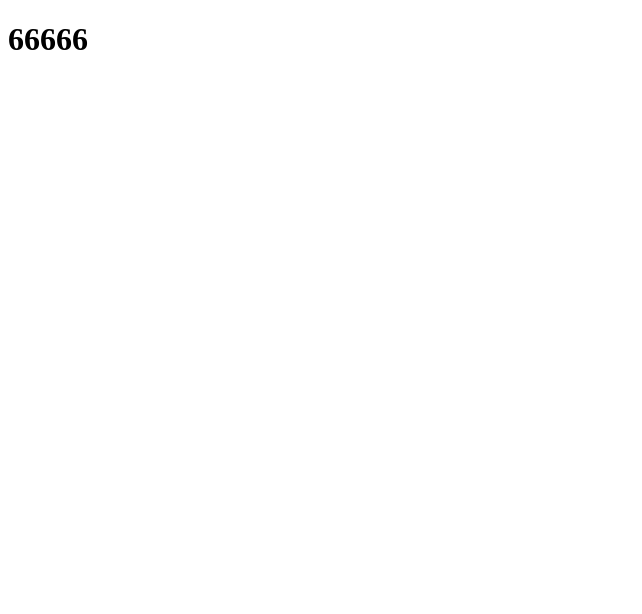
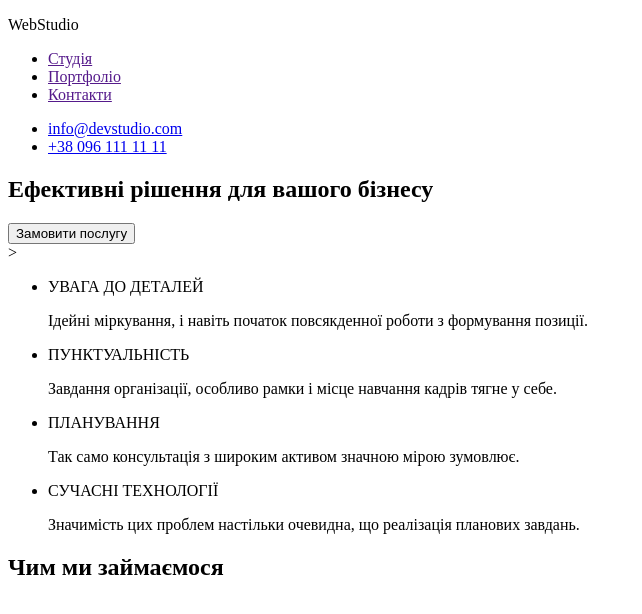
Before and after one commit to Liudmyla-6218/goit-markup-hw-01, a plain HTML site: page index.html in a window 1280 px wide. Shown: the whole page, without its empty margins (0-642 px from the left). Drawn offline with Linux system fonts and the light colour scheme.

Commit message:
Update index.html

```diff
--- a/index.html
+++ b/index.html
@@ -1,12 +1,53 @@
 <!DOCTYPE html>
-<html lang="en">
-<head>
-    <meta charset="UTF-8">
-    <meta http-equiv="X-UA-Compatible" content="IE=edge">
-    <meta name="viewport" content="width=device-width, initial-scale=1.0">
+<html lang="uk">
+  <head>
+    <meta charset="UTF-8" />
+    <meta http-equiv="X-UA-Compatible" content="IE=edge" />
+    <meta name="viewport" content="width=device-width, initial-scale=1.0" />
     <title>Document</title>
-</head>
-<body>
-    <h1>66666</h1>
-</body>
+  </head>
+  <body>
+    <header>
+      <p>WebStudio</p>
+      <ul>
+        <li><a href="">Студія</a></li>
+        <li><a href="">Портфоліо</a></li>
+        <li><a href="">Контакти</a></li>
+      </ul>
+      <ul>
+        <li><a href="mailto:info@devstudio.com">info@devstudio.com</a></li>
+        <li><a href="tel:+380961111111">+38 096 111 11 11</a></li>
+      </ul>
+    </header>
+
+    <main>
+      <section>
+        <h1>Ефективні рішення для вашого бізнесу</h1>
+        <button type="button">Замовити послугу</button>
+      </section>
+      <section>
+        <!--прихований заголовок?? наші переваги-->>
+        <ul>
+            <li>
+                <p>УВАГА ДО ДЕТАЛЕЙ</p>
+                <p>Ідейні міркування, і навіть початок повсякденної роботи з формування позиції.</p>
+            </li>
+            <li>
+                <p>ПУНКТУАЛЬНІСТЬ</p>
+                <p>Завдання організації, особливо рамки і місце навчання кадрів тягне у себе.</p>
+            </li>
+            <li>
+                <p>ПЛАНУВАННЯ</p>
+                <p>Так само консультація з широким активом значною мірою зумовлює.</p>
+            </li>
+            <li>
+                <p>СУЧАСНІ ТЕХНОЛОГІЇ</p>
+                <p>Значимість цих проблем настільки очевидна, що реалізація планових завдань.</p>
+            </li>
+        </ul>
+        <h2>Чим ми займаємося</h2>
+      </section>
+    </main>
+    <footer></footer>
+  </body>
 </html>
```
